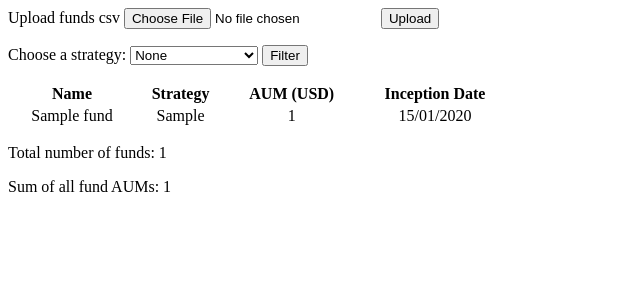
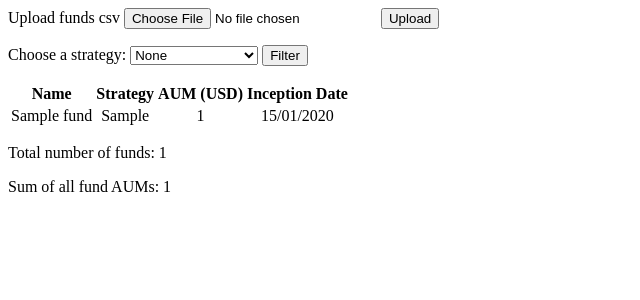
Before and after one commit to Ibel09/EFproject, a Django app: page /fundsapp/ in a window 1280 px wide. Shown: the top 300 px of the page, without its empty margins (0-640 px from the left). Run offline with Django 3.2, Linux system fonts and the light colour scheme; tables that the repository leaves empty hold one stand-in row (values such as "Sample post").

Commit message:
removed width on table

```diff
--- a/EFproject/fundsapp/templates/fundsapp/index.html
+++ b/EFproject/fundsapp/templates/fundsapp/index.html
@@ -26,7 +26,7 @@
 
     {% if fundResults %}
 
-        <table style="width:40%">
+        <table>
             <tr>
                 <th>Name</th>
                 <th>Strategy</th>
```
